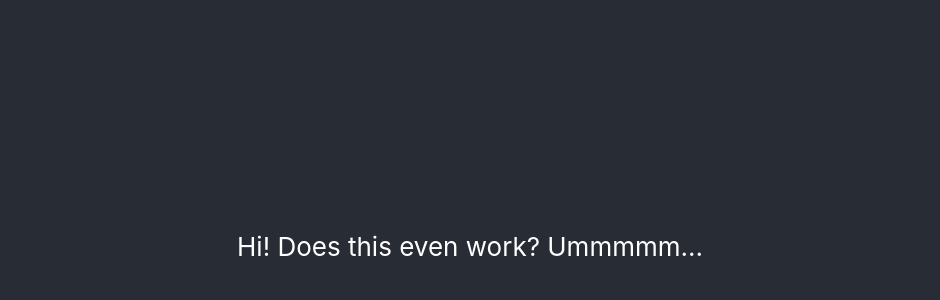
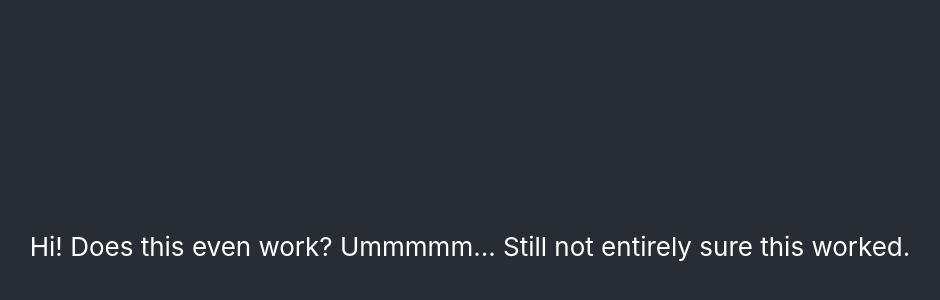
Before and after one commit to BethanyDrake/velvet-raptor-react, a React (Create React App) app: page / in a window 1280 px wide. Shown: the part 154-454 px from the top of the page, without its empty margins (170-1110 px from the left). Built offline with nearby package versions, Linux system fonts and the light colour scheme.

Commit message:
attempt to fix circleci configh

```diff
--- a/src/App.js
+++ b/src/App.js
@@ -7,7 +7,7 @@ class App extends Component {
     return (
       <div className="App">
         <header className="App-header">
-          Hi! Does this even work? Ummmmm...
+          Hi! Does this even work? Ummmmm... Still not entirely sure this worked.
         </header>
       </div>
     );
```
Also changed, not shown: .circleci/config.yml.
